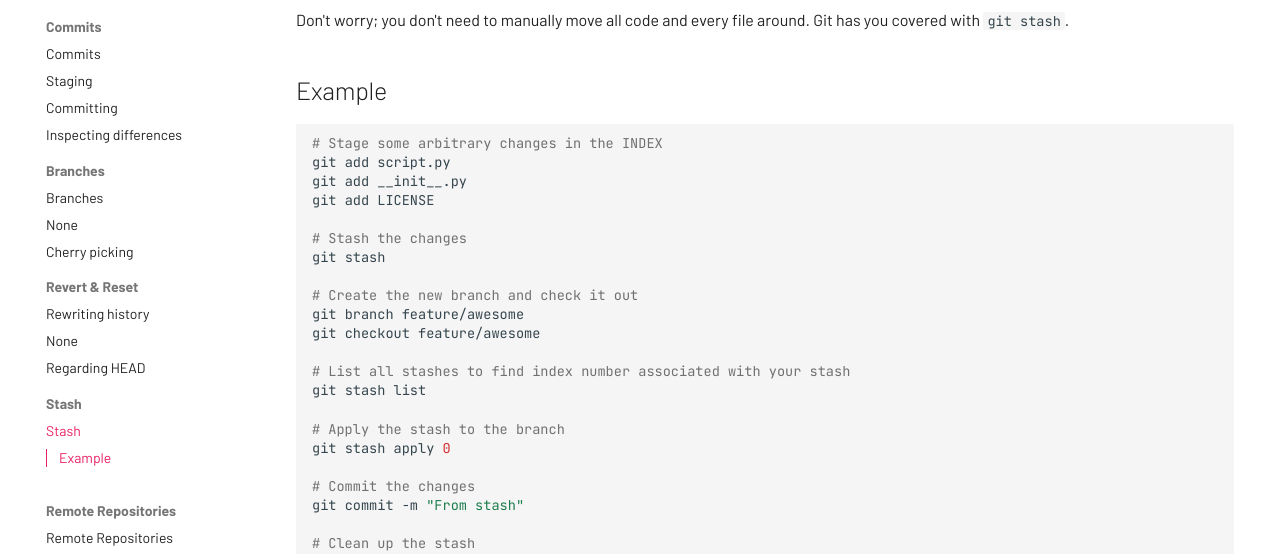
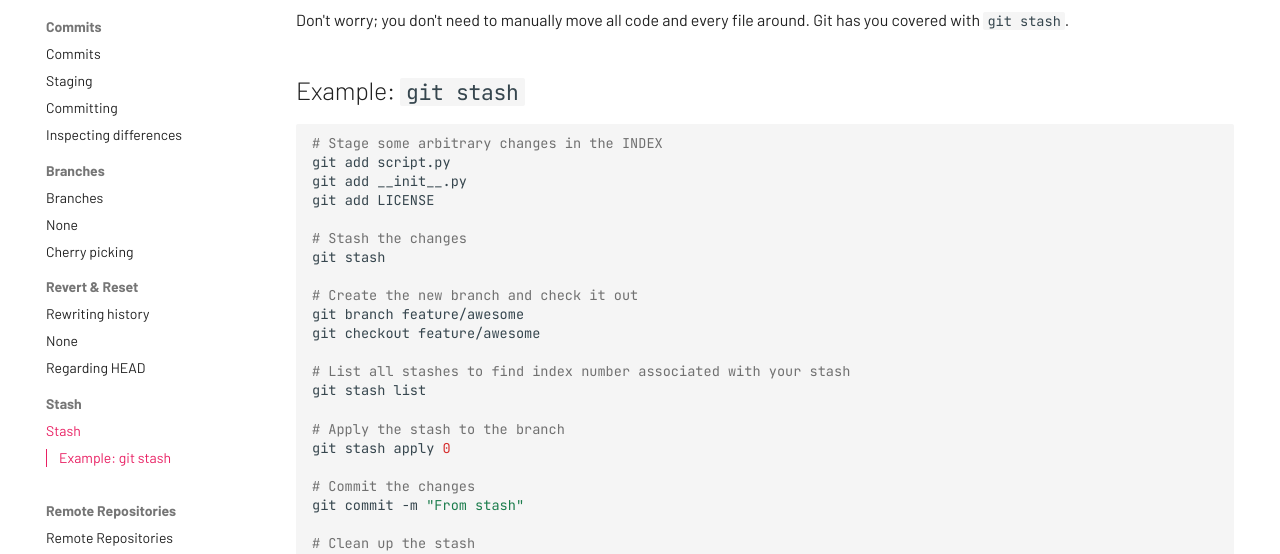
Before and after one commit to LPvdT/git-for-colleagues, an MkDocs documentation site: the page built from docs/stash/index.md, in a window 1280 px wide and 1394 px high. Shown: the part 329-883 px from the top of the window. Built offline with MkDocs 1.6.1 and Material for MkDocs 9.7.7, drawn with Linux system fonts in a browser that asks for light colours.

Commit message:
Change: Changes to stash section

````diff
--- a/docs/stash/index.md
+++ b/docs/stash/index.md
@@ -4,7 +4,7 @@ Imagine you are hard at work writing amazing code for a new feature, and then yo
 
 Don't worry; you don't need to manually move all code and every file around. Git has you covered with `git stash`.
 
-## Example
+## Example: `git stash`
 
 ```bash
 # Stage some arbitrary changes in the INDEX
````
